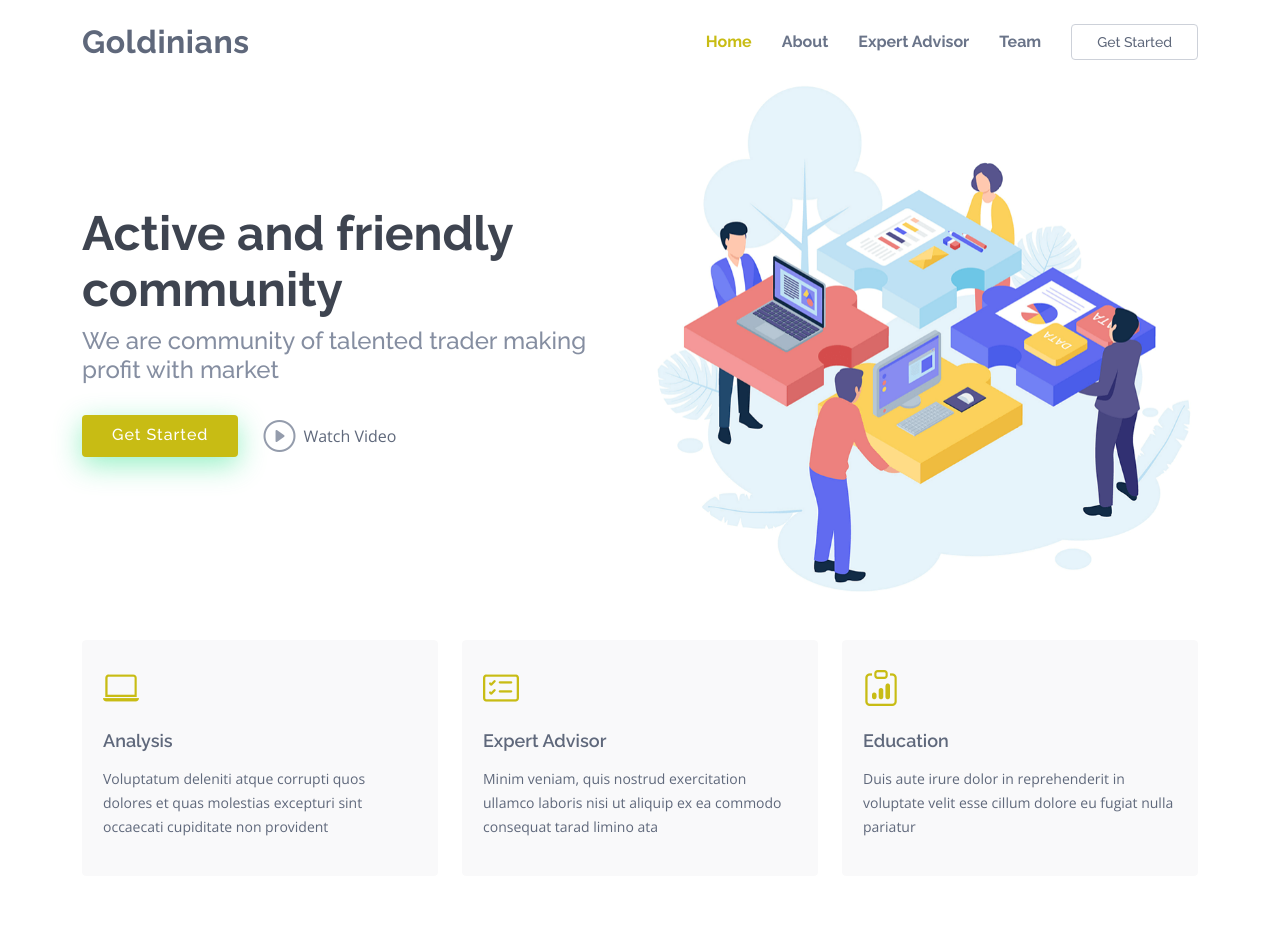
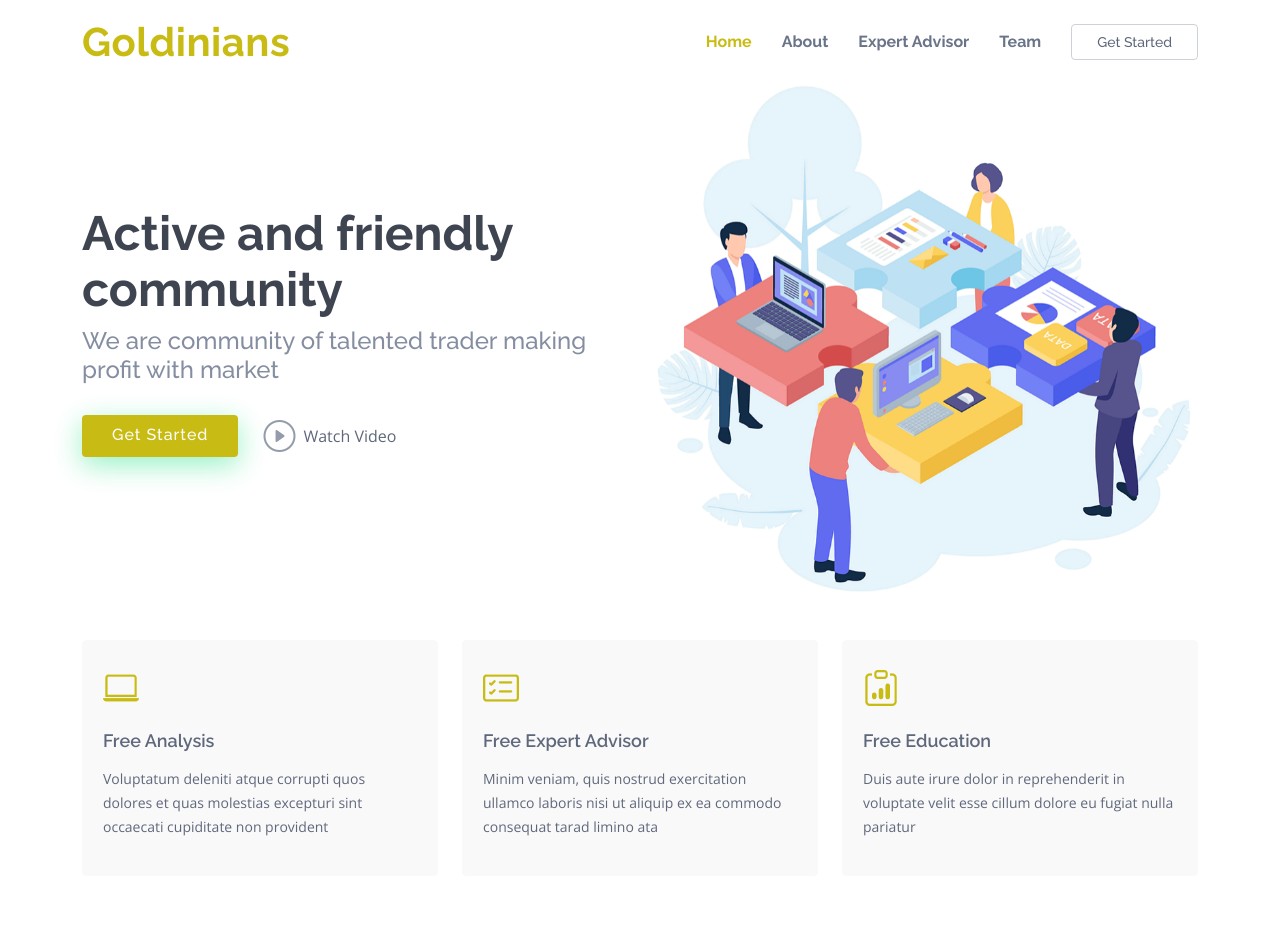
Before and after one commit to jimmyvargaslozanojr/goldinians, a PHP site: page / in a window 1280 px wide. Shown: the top 937 px of the page. Run offline with PHP 8.4, Linux system fonts and the light colour scheme.

Commit message:
edit logo

```diff
--- a/assets/css/style.css
+++ b/assets/css/style.css
@@ -82,7 +82,7 @@ h6 {
 }
 
 #header .logo {
-  font-size: 32px;
+  font-size: 40px;
   margin: 0;
   padding: 0;
   line-height: 1;
@@ -91,7 +91,7 @@ h6 {
 }
 
 #header .logo a {
-  color: #5f687b;
+  color: #c8bc14;
 }
 
 #header .logo img {
--- a/index.html
+++ b/index.html
@@ -36,7 +36,7 @@
 
       <h1 class="logo"><a href="index.html">Goldinians</a></h1>
       <!-- Uncomment below if you prefer to use an image logo -->
-      <!-- <a href="index.html" class="logo"><img src="assets/img/logo.png" alt="" class="img-fluid"></a>-->
+      <!-- <a href="index.html" class="logo"><img src="assets/img/logo.png" alt="" class="img-fluid"></a> -->
 
       <nav id="navbar" class="navbar">
         <ul>
@@ -84,21 +84,21 @@
           <div class="col-lg-4 col-md-6">
             <div class="icon-box">
               <div class="icon"><i class="bi bi-laptop"></i></div>
-              <h4 class="title"><a href="">Analysis</a></h4>
+              <h4 class="title"><a href="">Free Analysis</a></h4>
               <p class="description">Voluptatum deleniti atque corrupti quos dolores et quas molestias excepturi sint occaecati cupiditate non provident</p>
             </div>
           </div>
           <div class="col-lg-4 col-md-6 mt-4 mt-md-0">
             <div class="icon-box">
               <div class="icon"><i class="bi bi-card-checklist"></i></div>
-              <h4 class="title"><a href="">Expert Advisor</a></h4>
+              <h4 class="title"><a href="">Free Expert Advisor</a></h4>
               <p class="description">Minim veniam, quis nostrud exercitation ullamco laboris nisi ut aliquip ex ea commodo consequat tarad limino ata</p>
             </div>
           </div>
           <div class="col-lg-4 col-md-6 mt-4 mt-lg-0">
             <div class="icon-box">
               <div class="icon"><i class="bi bi-clipboard-data"></i></div>
-              <h4 class="title"><a href="">Education</a></h4>
+              <h4 class="title"><a href="">Free Education</a></h4>
               <p class="description">Duis aute irure dolor in reprehenderit in voluptate velit esse cillum dolore eu fugiat nulla pariatur</p>
             </div>
           </div>
@@ -277,7 +277,7 @@
             <div class="member">
               <img src="assets/img/team/team-2.jpg" alt="">
               <h4>A</h4>
-              <span>Product Manager</span>
+              <span>Operation Manager</span>
               <p>
                 Repellat fugiat adipisci nemo illum nesciunt voluptas repellendus. In architecto rerum rerum temporibus
               </p>
```
Also changed, not shown: assets/img/logo.jpg (added), assets/img/logo.png (added).
